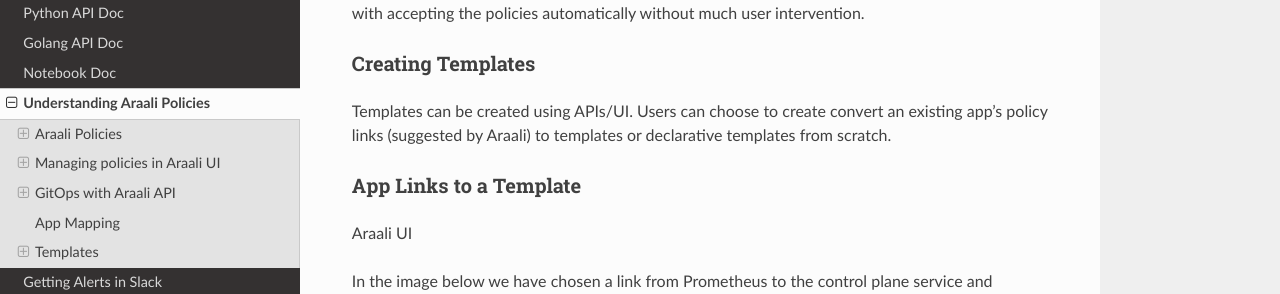
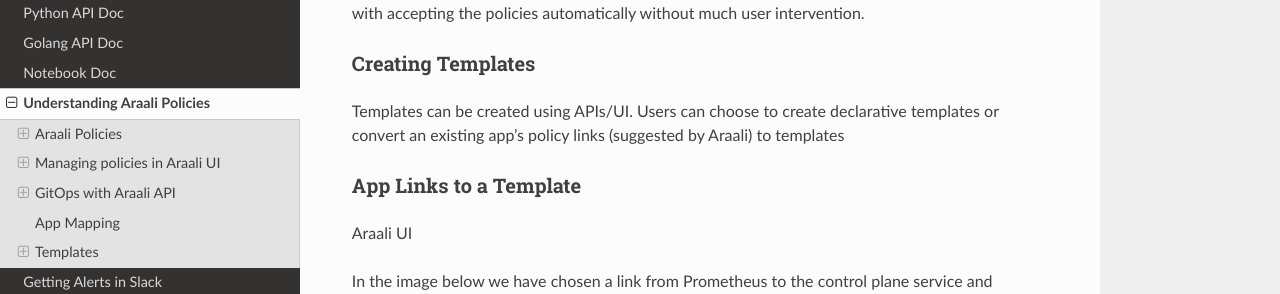
Before and after one commit to araalinetworks/api, a Sphinx documentation site: the page built from doc/source/araalipolicy.rst, in a window 1280 px wide and 900 px high, scrolled down 9533 px. Shown: the part 156-450 px from the top of the window. Built offline with Sphinx 7.4.7 and the Read the Docs theme 2.0.0, drawn with Linux system fonts in a browser that asks for light colours.

Commit message:
Update araalipolicy.rst

```diff
--- a/doc/source/araalipolicy.rst
+++ b/doc/source/araalipolicy.rst
@@ -381,7 +381,7 @@
 Creating Templates
 ------------------
 
-Templates can be created using APIs/UI. Users can choose to create convert an existing app’s policy links (suggested by Araali) to templates or declarative templates from scratch.
+Templates can be created using APIs/UI. Users can choose to create declarative templates or convert an existing app’s policy links (suggested by Araali) to templates
 
 App Links to a Template
 -----------------------
```
Also changed, not shown: other parts of doc/source/araalipolicy.rst (+2 -1 lines).
